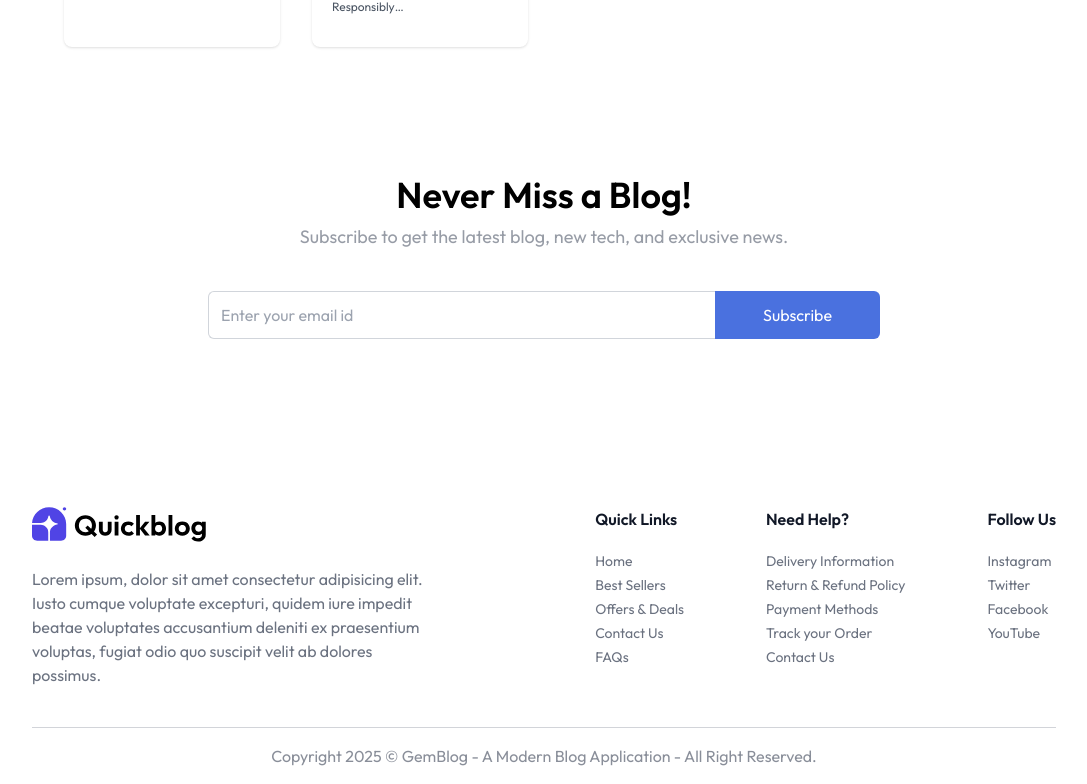
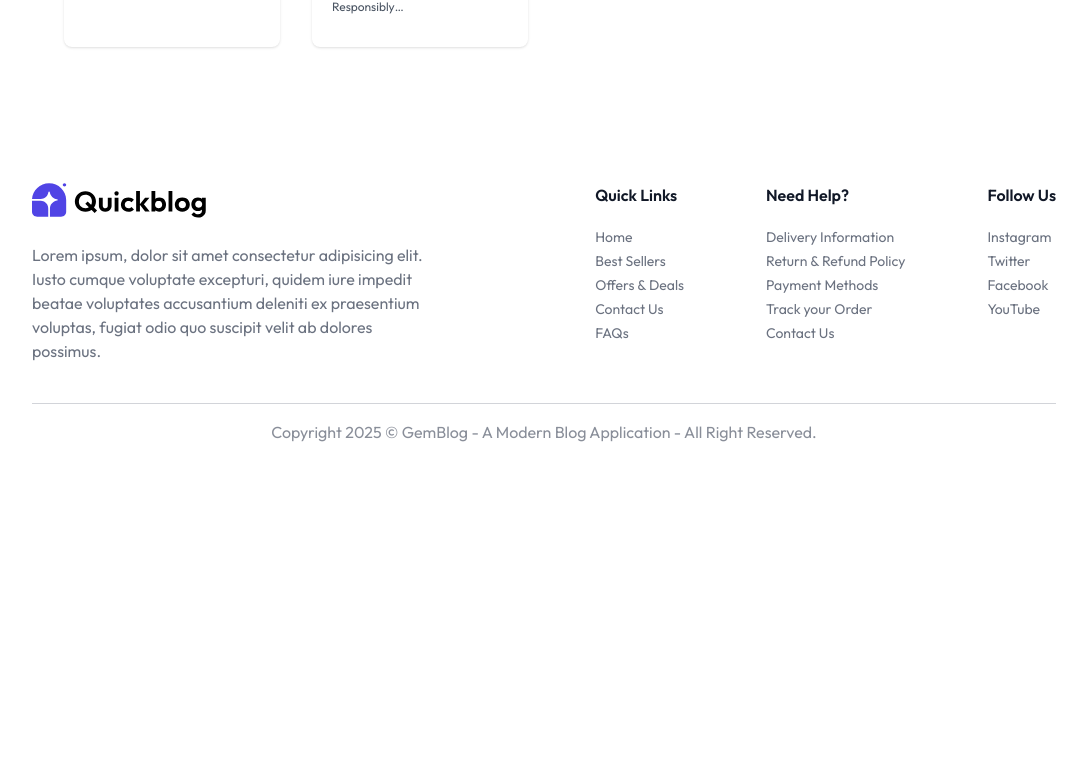
Before and after one commit to SumitDesai-21/BlogApplication, a React (Vite) app in the folder client/: page / in a window 1280 px wide. Shown: the part 1572-2356 px from the top of the page, without its empty margins (96-1183 px from the left). After the commit the page ends 2032 px from the top, so only its background shows below. Built offline with nearby package versions, Linux system fonts and the light colour scheme.

Commit message:
Added Home Page

```diff
--- a/client/src/pages/Home.jsx
+++ b/client/src/pages/Home.jsx
@@ -2,7 +2,7 @@ import React from 'react'
 import Navbar from '../components/Navbar'
 import Header from '../components/Header';
 import BlogList from '../components/BlogList';
-import NewsLetter from '../components/NewsLetter';
+// import NewsLetter from '../components/NewsLetter';
 import Footer from '../components/Footer';
 
 const Home = () => {
@@ -11,7 +11,7 @@ const Home = () => {
         <Navbar />
         <Header/>
         <BlogList/>
-        <NewsLetter/>
+        {/* <NewsLetter/> */}
         <Footer/>
       </>
   );
```
